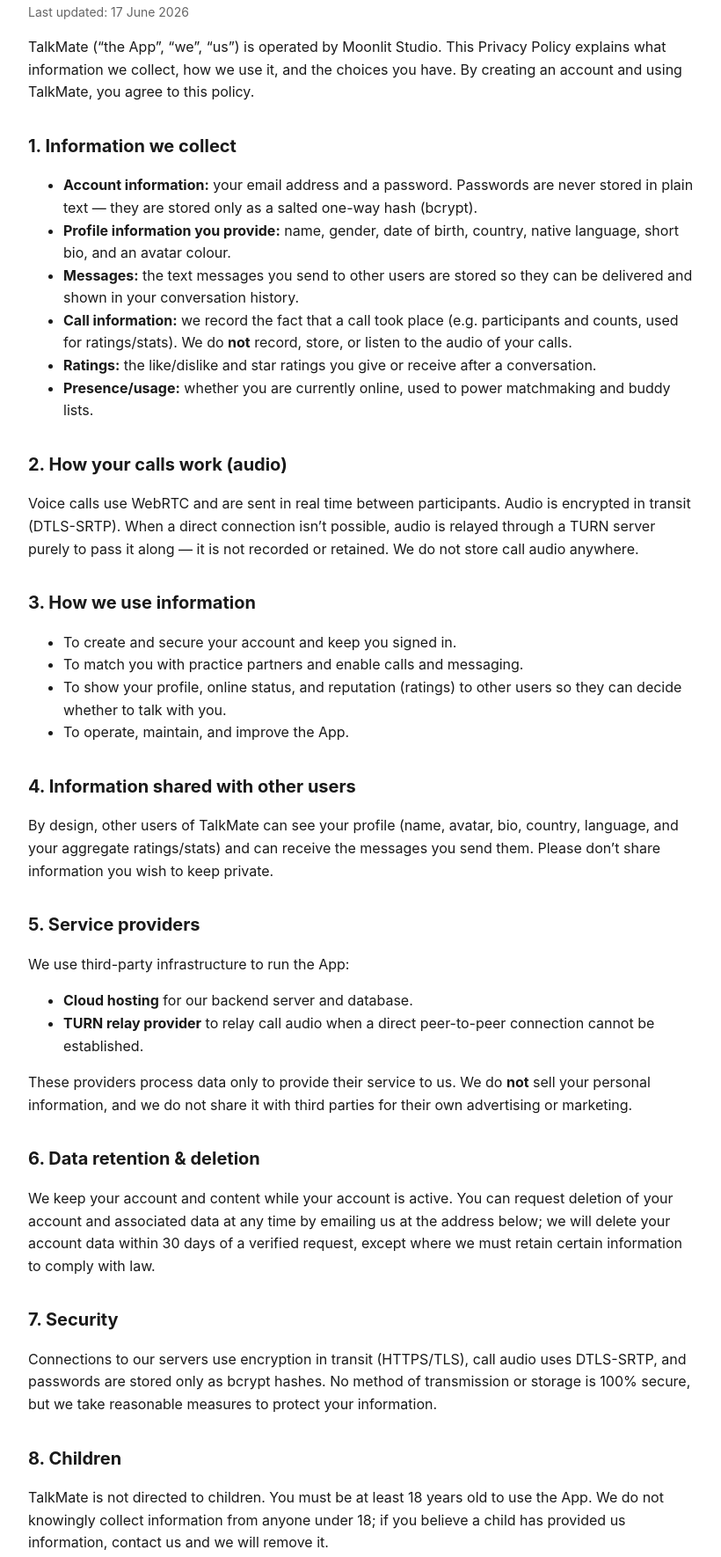
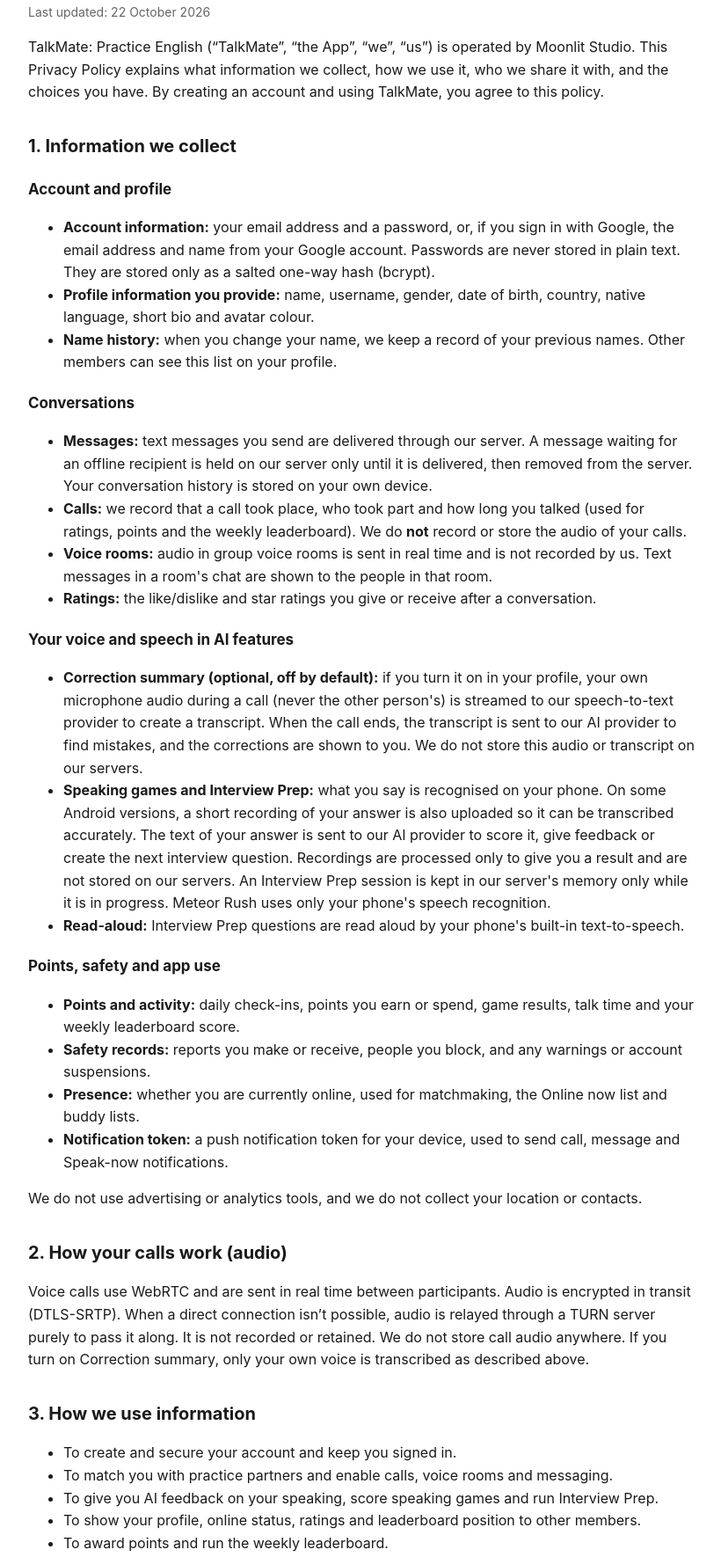
Before and after one commit to Yash1927/talkmate-privacy, a plain HTML site: page index.html in a window 1280 px wide. Shown: the part 101-1871 px from the top of the page at 88% size, without its empty margins (228-1048 px from the left). Drawn offline with Linux system fonts and the light colour scheme.

Commit message:
Update privacy and child safety policies for current app features
Privacy policy now covers Google Sign-In, name history, voice rooms,
the optional correction summary, speaking games and Interview Prep
(speech-to-text and AI processing), points and leaderboard, safety
records and push notification tokens, and names every service provider.

Child safety policy now shows the exact in-app reporting steps and the
new "Child safety concern" report reason.

```diff
--- a/index.html
+++ b/index.html
@@ -24,6 +24,11 @@
       font-size: 20px;
     }
 
+    h3 {
+      margin-top: 20px;
+      font-size: 17px;
+    }
+
     code {
       background: #f3f3f3;
       padding: 1px 5px;
@@ -43,68 +48,134 @@
 
 <body>
   <h1>Privacy Policy for TalkMate</h1>
-  <p class="muted">Last updated: 17 June 2026</p>
+  <p class="muted">Last updated: 22 October 2026</p>
 
-  <p>TalkMate (“the App”, “we”, “us”) is operated by Moonlit Studio. This Privacy
-    Policy explains what information we collect, how we use it, and the choices you
-    have. By creating an account and using TalkMate, you agree to this policy.</p>
+  <p>TalkMate: Practice English (“TalkMate”, “the App”, “we”, “us”) is operated by
+    Moonlit Studio. This Privacy Policy explains what information we collect, how we
+    use it, who we share it with, and the choices you have. By creating an account
+    and using TalkMate, you agree to this policy.</p>
 
   <h2>1. Information we collect</h2>
+
+  <h3>Account and profile</h3>
   <ul>
-    <li><strong>Account information:</strong> your email address and a password.
-      Passwords are never stored in plain text — they are stored only as a salted
+    <li><strong>Account information:</strong> your email address and a password, or,
+      if you sign in with Google, the email address and name from your Google account.
+      Passwords are never stored in plain text. They are stored only as a salted
       one-way hash (bcrypt).</li>
-    <li><strong>Profile information you provide:</strong> name, gender, date of
-      birth, country, native language, short bio, and an avatar colour.</li>
-    <li><strong>Messages:</strong> the text messages you send to other users are
-      stored so they can be delivered and shown in your conversation history.</li>
-    <li><strong>Call information:</strong> we record the fact that a call took
-      place (e.g. participants and counts, used for ratings/stats). We do
-      <strong>not</strong> record, store, or listen to the audio of your calls.
-    </li>
+    <li><strong>Profile information you provide:</strong> name, username, gender, date
+      of birth, country, native language, short bio and avatar colour.</li>
+    <li><strong>Name history:</strong> when you change your name, we keep a record of
+      your previous names. Other members can see this list on your profile.</li>
+  </ul>
+
+  <h3>Conversations</h3>
+  <ul>
+    <li><strong>Messages:</strong> text messages you send are delivered through our
+      server. A message waiting for an offline recipient is held on our server only
+      until it is delivered, then removed from the server. Your conversation history
+      is stored on your own device.</li>
+    <li><strong>Calls:</strong> we record that a call took place, who took part and
+      how long you talked (used for ratings, points and the weekly leaderboard). We do
+      <strong>not</strong> record or store the audio of your calls.</li>
+    <li><strong>Voice rooms:</strong> audio in group voice rooms is sent in real time
+      and is not recorded by us. Text messages in a room's chat are shown to the
+      people in that room.</li>
     <li><strong>Ratings:</strong> the like/dislike and star ratings you give or
       receive after a conversation.</li>
-    <li><strong>Presence/usage:</strong> whether you are currently online, used to
-      power matchmaking and buddy lists.</li>
   </ul>
+
+  <h3>Your voice and speech in AI features</h3>
+  <ul>
+    <li><strong>Correction summary (optional, off by default):</strong> if you turn
+      it on in your profile, your own microphone audio during a call (never the
+      other person's) is streamed to our speech-to-text provider to create a
+      transcript. When the call ends, the transcript is sent to our AI provider to
+      find mistakes, and the corrections are shown to you. We do not store this audio
+      or transcript on our servers.</li>
+    <li><strong>Speaking games and Interview Prep:</strong> what you say is recognised
+      on your phone. On some Android versions, a short recording of your answer is
+      also uploaded so it can be transcribed accurately. The text of your answer is
+      sent to our AI provider to score it, give feedback or create the next interview
+      question. Recordings are processed only to give you a result and are not stored
+      on our servers. An Interview Prep session is kept in our server's memory only
+      while it is in progress. Meteor Rush uses only your phone's speech recognition.</li>
+    <li><strong>Read-aloud:</strong> Interview Prep questions are read aloud by your
+      phone's built-in text-to-speech.</li>
+  </ul>
+
+  <h3>Points, safety and app use</h3>
+  <ul>
+    <li><strong>Points and activity:</strong> daily check-ins, points you earn or
+      spend, game results, talk time and your weekly leaderboard score.</li>
+    <li><strong>Safety records:</strong> reports you make or receive, people you block,
+      and any warnings or account suspensions.</li>
+    <li><strong>Presence:</strong> whether you are currently online, used for
+      matchmaking, the Online now list and buddy lists.</li>
+    <li><strong>Notification token:</strong> a push notification token for your
+      device, used to send call, message and Speak-now notifications.</li>
+  </ul>
+  <p>We do not use advertising or analytics tools, and we do not collect your
+    location or contacts.</p>
 
   <h2>2. How your calls work (audio)</h2>
   <p>Voice calls use WebRTC and are sent in real time between participants. Audio
     is encrypted in transit (DTLS-SRTP). When a direct connection isn’t possible,
-    audio is relayed through a TURN server purely to pass it along — it is not
-    recorded or retained. We do not store call audio anywhere.</p>
+    audio is relayed through a TURN server purely to pass it along. It is not
+    recorded or retained. We do not store call audio anywhere. If you turn on
+    Correction summary, only your own voice is transcribed as described above.</p>
 
   <h2>3. How we use information</h2>
   <ul>
     <li>To create and secure your account and keep you signed in.</li>
-    <li>To match you with practice partners and enable calls and messaging.</li>
-    <li>To show your profile, online status, and reputation (ratings) to other
-      users so they can decide whether to talk with you.</li>
-    <li>To operate, maintain, and improve the App.</li>
+    <li>To match you with practice partners and enable calls, voice rooms and
+      messaging.</li>
+    <li>To give you AI feedback on your speaking, score speaking games and run
+      Interview Prep.</li>
+    <li>To show your profile, online status, ratings and leaderboard position to other
+      members.</li>
+    <li>To award points and run the weekly leaderboard.</li>
+    <li>To send you notifications about calls, messages and people waiting to talk.</li>
+    <li>To keep the community safe: review reports, remove harmful content and
+      suspend accounts that break our rules.</li>
+    <li>To operate, maintain and improve the App.</li>
   </ul>
 
-  <h2>4. Information shared with other users</h2>
-  <p>By design, other users of TalkMate can see your profile (name, avatar, bio,
-    country, language, and your aggregate ratings/stats) and can receive the
-    messages you send them. Please don’t share information you wish to keep private.</p>
+  <h2>4. Information shared with other members</h2>
+  <p>By design, other TalkMate members can see your profile (name, username, avatar,
+    bio, country, language, previous names, and your ratings and stats), your
+    position on the weekly leaderboard, and the messages you send them. People in a
+    voice room can hear you when you speak and see your messages in the room chat.
+    Please don’t share information you wish to keep private.</p>
 
   <h2>5. Service providers</h2>
-  <p>We use third-party infrastructure to run the App:</p>
+  <p>We use these third-party services to run the App. They process data only to
+    provide their service to us:</p>
   <ul>
-    <li><strong>Cloud hosting</strong> for our backend server and database.</li>
-    <li><strong>TURN relay provider</strong> to relay call audio when a direct
-      peer-to-peer connection cannot be established.</li>
+    <li><strong>Render</strong> (server hosting) and <strong>Neon</strong> (database).</li>
+    <li><strong>Deepgram</strong> (speech-to-text) for Correction summary, speaking
+      games and Interview Prep.</li>
+    <li><strong>Groq</strong> (AI language model) for corrections, game scoring,
+      Interview Prep and voice room quizzes. If it is unavailable, Google (Gemini) or
+      OpenAI may be used as a backup for corrections.</li>
+    <li><strong>Agora</strong> to carry audio in group voice rooms.</li>
+    <li><strong>Metered</strong> (TURN relay) to relay call audio when a direct
+      connection cannot be made.</li>
+    <li><strong>Google Firebase Cloud Messaging</strong> to deliver push
+      notifications, and <strong>Google Sign-In</strong> if you choose to sign in
+      with Google.</li>
   </ul>
-  <p>These providers process data only to provide their service to us. We do
-    <strong>not</strong> sell your personal information, and we do not share it with
-    third parties for their own advertising or marketing.
-  </p>
+  <p>We do <strong>not</strong> sell your personal information, and we do not share
+    it with third parties for their own advertising or marketing.</p>
 
   <h2>6. Data retention &amp; deletion</h2>
-  <p>We keep your account and content while your account is active. You can request
-    deletion of your account and associated data at any time by emailing us at the
-    address below; we will delete your account data within 30 days of a verified
-    request, except where we must retain certain information to comply with law.</p>
+  <p>We keep your account and content while your account is active. Voice audio and
+    transcripts used for AI features are not kept on our servers after you get your
+    result, and messages are removed from our server once they are delivered. You can
+    request deletion of your account and associated data at any time by emailing us at
+    the address below; we will delete your account data within 30 days of a verified
+    request, except where we must retain certain information to comply with law or to
+    keep the community safe (for example, records of serious rule violations).</p>
 
   <h2>7. Security</h2>
   <p>Connections to our servers use encryption in transit (HTTPS/TLS), call audio
@@ -115,7 +186,8 @@
   <h2>8. Children</h2>
   <p>TalkMate is not directed to children. You must be at least 18 years old to use
     the App. We do not knowingly collect information from anyone under 18; if you
-    believe a child has provided us information, contact us and we will remove it.</p>
+    believe a child has provided us information, contact us and we will remove it.
+    See our <a href="child-safety-policy.html">Child Safety Standards Policy</a>.</p>
 
   <h2>9. Changes to this policy</h2>
   <p>We may update this Privacy Policy from time to time. We will revise the “Last
```
Also changed, not shown: child-safety-policy.html (+28 -18 lines).
